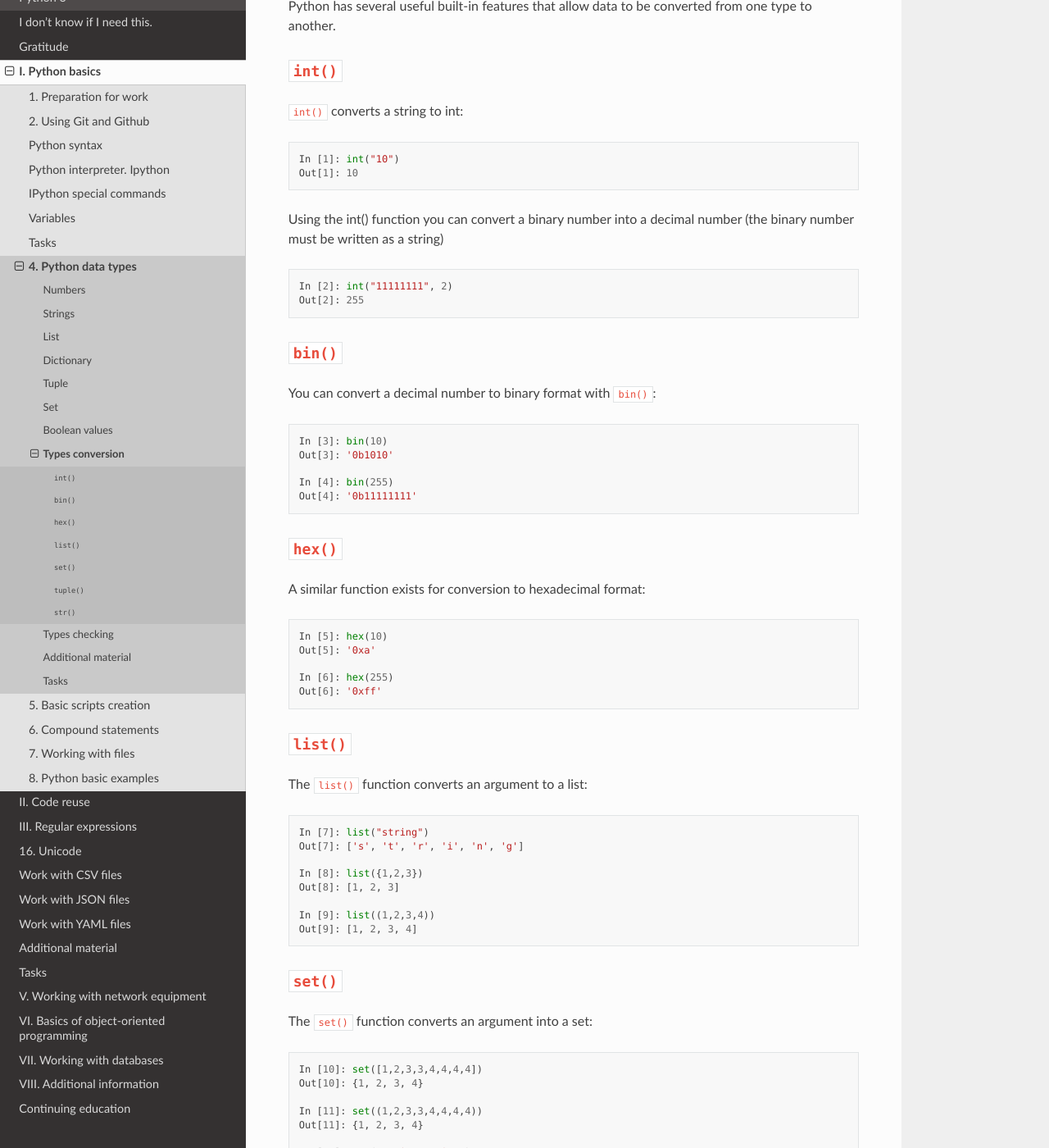
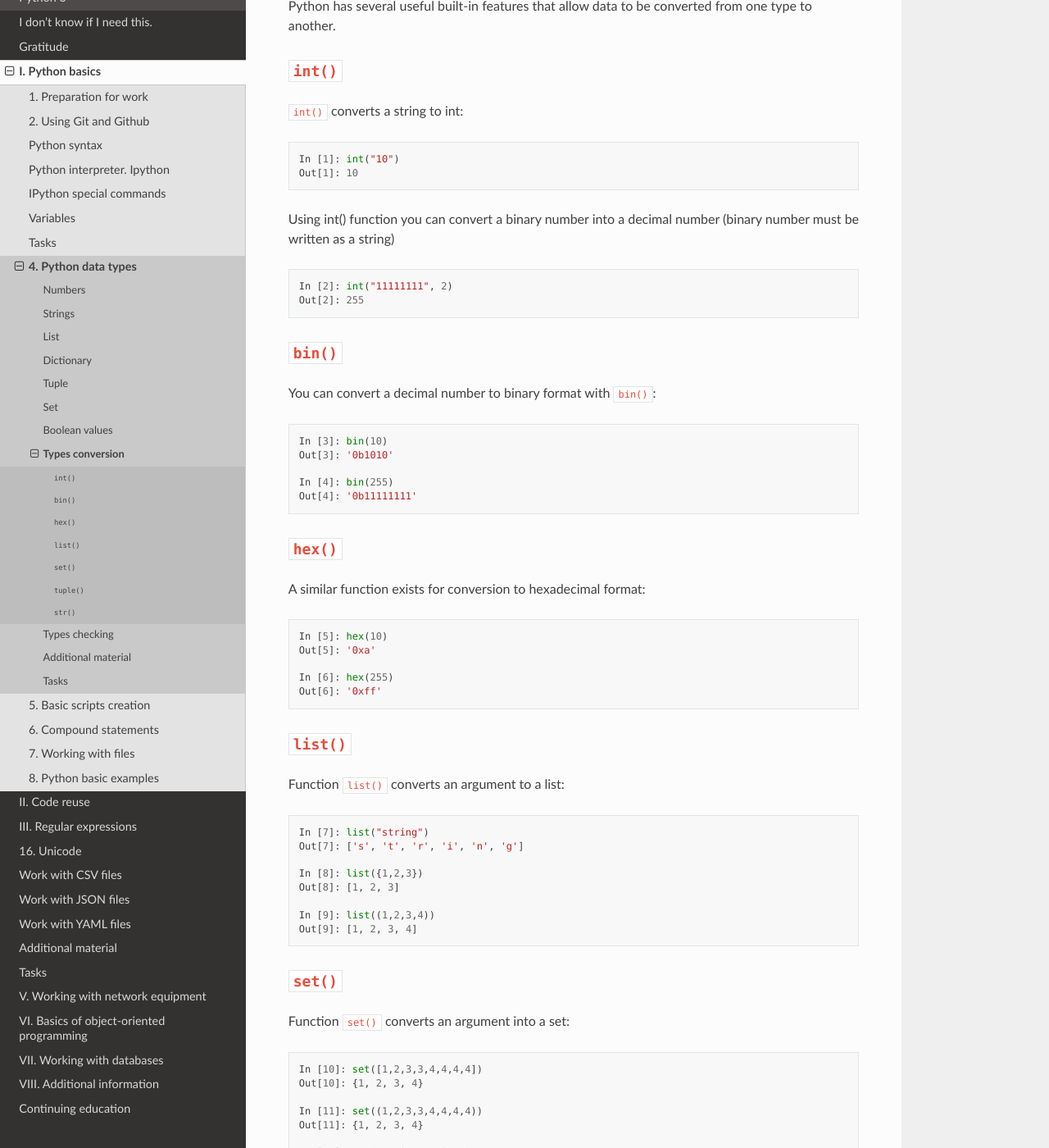
Before and after one commit to Aidar5/nattoeng, a Sphinx documentation site: the page built from docs/source/book/04_data_structures/9_convert_type.rst, in a window 1280 px wide and 1400 px high, scrolled down 211 px. Shown: the whole window at 82% size. Built offline with Sphinx 7.4.7 and the Read the Docs theme 2.0.0, drawn with Linux system fonts in a browser that asks for light colours; pages that are not in the unit, such as notebooks, are missing from menus; some of the changed text lies outside the part shown.

Commit message:
Update 9_convert_type.rst

```diff
--- a/docs/source/book/04_data_structures/9_convert_type.rst
+++ b/docs/source/book/04_data_structures/9_convert_type.rst
@@ -13,7 +13,7 @@ Python has several useful built-in features that allow data to be converted from
     In [1]: int("10")
     Out[1]: 10
 
-Using the int() function you can convert a binary number into a decimal number (the binary number must be written as a string)
+Using int() function you can convert a binary number into a decimal number (binary number must be written as a string)
 
 .. code:: python
 
@@ -49,7 +49,7 @@ A similar function exists for conversion to hexadecimal format:
 ``list()``
 ~~~~~~~~~~
 
-The ``list()`` function converts an argument to a list:
+Function ``list()`` converts an argument to a list:
 
 .. code:: python
 
@@ -65,7 +65,7 @@ The ``list()`` function converts an argument to a list:
 ``set()``
 ~~~~~~~~~
 
-The ``set()`` function converts an argument into a set:
+Function ``set()`` converts an argument into a set:
 
 .. code:: python
 
@@ -83,7 +83,7 @@ This function is very useful when you need to get unique elements in a sequence.
 ``tuple()``
 ~~~~~~~~~~~
 
-The ``tuple()`` function converts the argument into a tuple:
+Function ``tuple()`` converts argument into a tuple:
 
 .. code:: python
 
@@ -101,7 +101,7 @@ This can be useful if you want an immutable object.
 ``str()``
 ~~~~~~~~~
 
-The ``str()`` function converts an argument into a string:
+Function ``str()`` converts an argument into a string:
 
 .. code:: python
 
```
